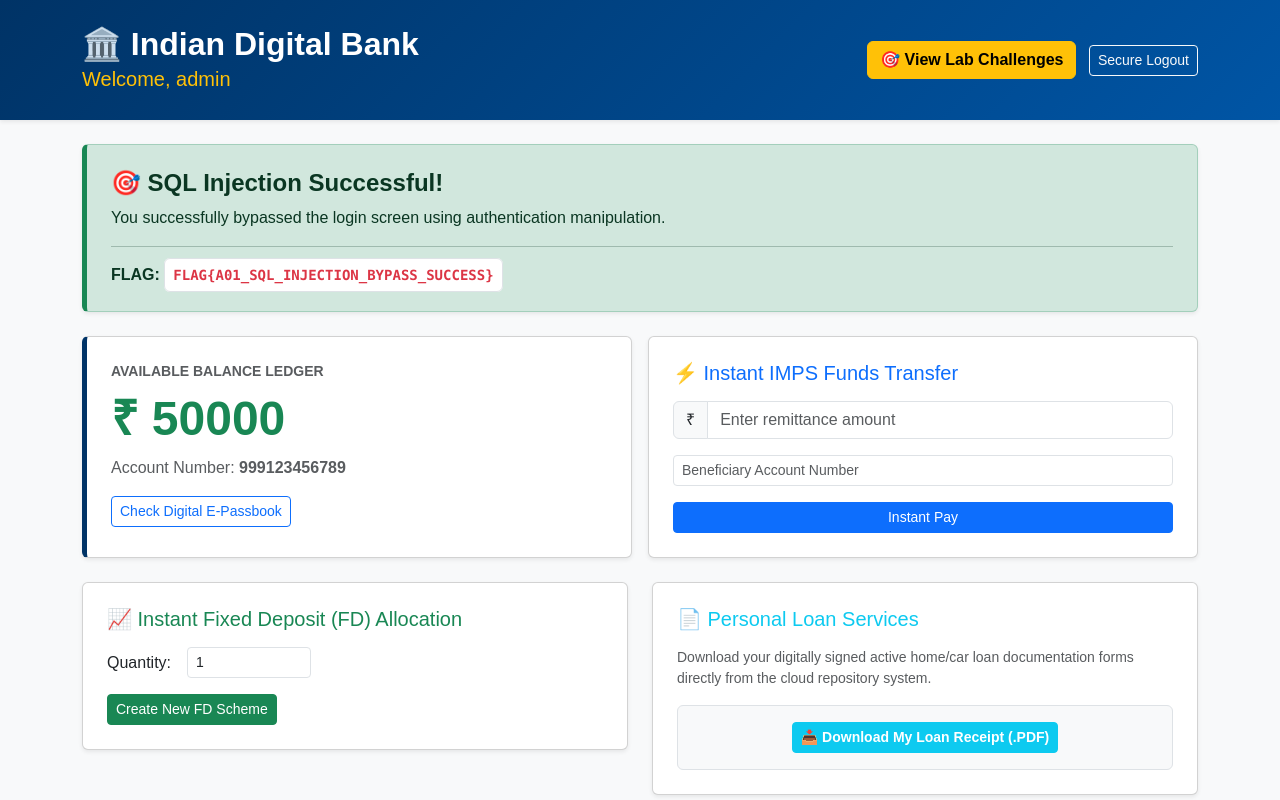
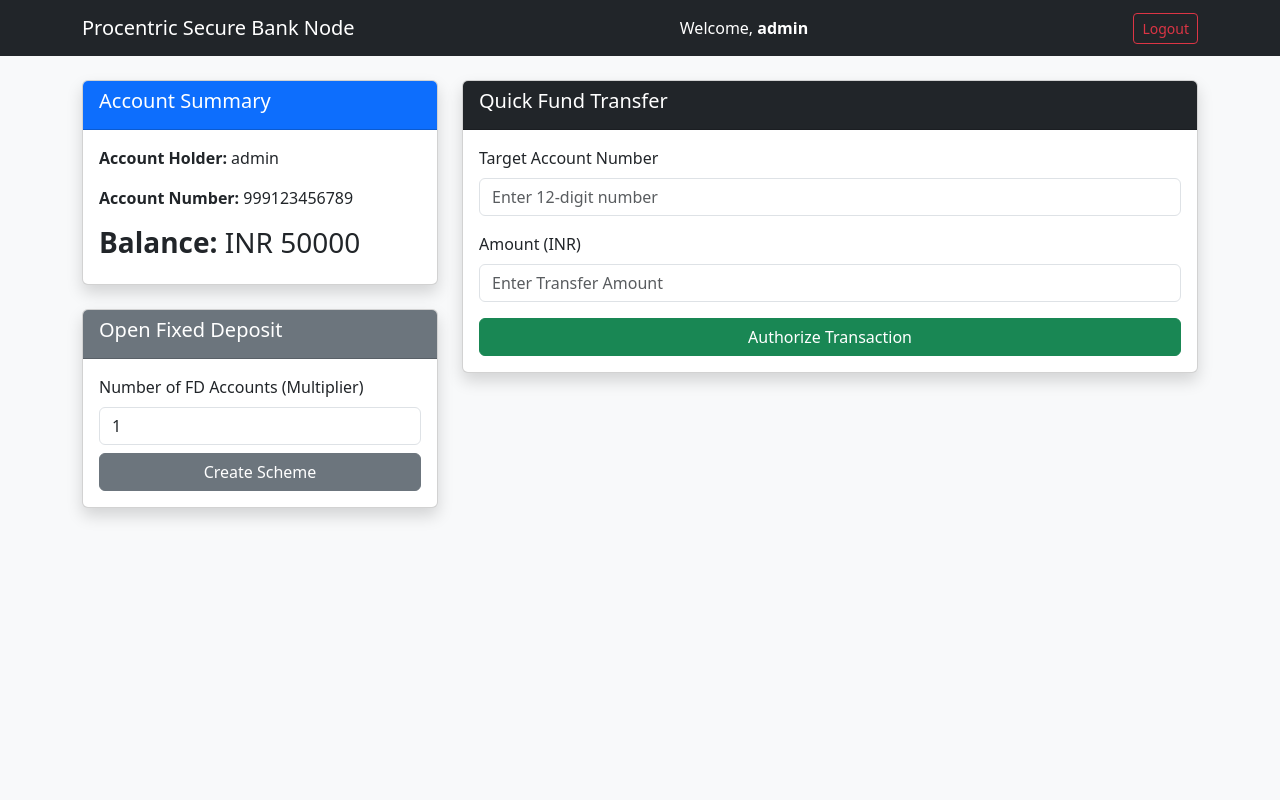
Before and after one commit to tibinjohn193-blip/procentric-cyber-bank, a Flask app: page /dashboard in a window 1280 px wide. Run offline with Flask 3, Linux system fonts and the light colour scheme; a user stored in the database is signed in.

Commit message:
scoreboard.html

```diff
--- a/templates/scoreboard.html
+++ b/templates/scoreboard.html
@@ -1,86 +1,73 @@
 <!DOCTYPE html>
-<html lang="en">
+<html>
 <head>
-    <meta charset="UTF-8">
-    <title>IDB NetBanking - Dashboard</title>
+    <title>Customer Dashboard - Cyber Bank</title>
     <link rel="stylesheet" href="https://cdn.jsdelivr.net/npm/bootstrap@5.3.0/dist/css/bootstrap.min.css">
-    <style>
-        body { background-color: #f8f9fa; font-family: sans-serif; }
-        .bank-header { background: linear-gradient(135deg, #003366, #0055a5); color: white; padding: 25px 0; }
-        .balance-card { background-color: #ffffff; border-left: 5px solid #003366; }
-    </style>
 </head>
-<body>
-    <div class="bank-header shadow-sm">
-        <div class="container d-flex justify-content-between align-items-center">
-            <div>
-                <h2 class="mb-0 fw-bold">🏛️ Indian Digital Bank</h2>
-                <h5 class="text-warning my-1">Welcome, {{ user.username }}</h5>
-            </div>
-            <div>
-                <a href="/tasks" class="btn btn-warning fw-bold me-2">🎯 View Lab Challenges</a>
-                <a href="/logout" class="btn btn-outline-light btn-sm">Secure Logout</a>
-            </div>
+<body class="bg-light">
+    <nav class="navbar navbar-expand-lg navbar-dark bg-dark">
+        <div class="container">
+            <a class="navbar-brand" href="#">Procentric Secure Bank Node</a>
+            <span class="navbar-text text-white">Welcome, <b>{{ user.username }}</b></span>
+            <a href="/logout" class="btn btn-outline-danger btn-sm ms-3">Logout</a>
         </div>
-    </div>
+    </nav>
 
     <div class="container mt-4">
-
-        {% if user.username == 'admin' %}
-        <div class="alert alert-success shadow-sm p-4 mb-4" style="border-left: 5px solid #198754;">
-            <h4 class="alert-heading fw-bold">🎯 SQL Injection Successful!</h4>
-            <p class="mb-0">You successfully bypassed the login screen using authentication manipulation.</p>
-            <hr>
-            <p class="mb-0 fw-bold">FLAG: <code class="bg-white p-2 border rounded text-danger">FLAG{A01_SQL_INJECTION_BYPASS_SUCCESS}</code></p>
+        {% if sql_flag %}
+        <div class="alert alert-warning alert-dismissible fade show shadow" role="alert">
+            🚀 <b>SQL Injection Detected!</b> Dynamic Auth Bypass Key Harvested:
+            <strong class="text-danger">{{ sql_flag }}</strong>
         </div>
         {% endif %}
 
-        <div class="row g-3 mb-4">
-            <div class="col-md-6">
-                <div class="card balance-card shadow-sm p-4 h-100">
-                    <span class="text-muted text-uppercase small fw-bold">Available Balance Ledger</span>
-                    <h1 class="display-5 my-2 text-success fw-bold">₹ {{ user.balance }}</h1>
-                    <p class="mb-0 text-muted">Account Number: <b>{{ user.account_number }}</b></p>
-                    <div class="mt-3"><a href="/passbook/1" target="_blank" class="btn btn-sm btn-outline-primary">Check Digital E-Passbook</a></div>
+        {% with messages = get_flashed_messages() %}
+          {% if messages %}
+            {% for message in messages %}
+              <div class="alert alert-success shadow">🎉 {{ message }}</div>
+            {% endfor %}
+          {% endif %}
+        {% endwith %}
+
+        <div class="row mt-3">
+            <div class="col-md-4">
+                <div class="card shadow mb-4">
+                    <div class="card-header bg-primary text-white"><h5>Account Summary</h5></div>
+                    <div class="card-body">
+                        <p><b>Account Holder:</b> {{ user.username }}</p>
+                        <p><b>Account Number:</b> {{ user.account_number }}</p>
+                        <h3><b>Balance:</b> INR {{ user.balance }}</h3>
+                    </div>
+                </div>
+
+                <div class="card shadow">
+                    <div class="card-header bg-secondary text-white"><h5>Open Fixed Deposit</h5></div>
+                    <div class="card-body">
+                        <form action="/open-fd" method="POST">
+                            <label class="form-label">Number of FD Accounts (Multiplier)</label>
+                            <input type="number" name="qty" class="form-control mb-2" value="1">
+                            <button type="submit" class="btn btn-secondary w-100">Create Scheme</button>
+                        </form>
+                    </div>
                 </div>
             </div>
 
-            <div class="col-md-6">
-                <div class="card shadow-sm p-4 h-100">
-                    <h5 class="text-primary mb-3">⚡ Instant IMPS Funds Transfer</h5>
-                    <form action="/quick-transfer" method="POST">
-                        <div class="input-group mb-3">
-                            <span class="input-group-text">₹</span>
-                            <input type="number" name="amount" class="form-control" placeholder="Enter remittance amount" required>
-                        </div>
-                        <div class="mb-3">
-                            <input type="text" name="target_account" class="form-control form-control-sm" placeholder="Beneficiary Account Number" required>
-                        </div>
-                        <button type="submit" class="btn btn-primary btn-sm w-100">Instant Pay</button>
-                    </form>
-                </div>
-            </div>
-        </div>
-
-        <div class="row">
-            <div class="col-md-6">
-                <div class="card shadow-sm p-4 mb-4">
-                    <h5 class="text-success mb-3">📈 Instant Fixed Deposit (FD) Allocation</h5>
-                    <form action="/open-fd" method="POST">
-                        <div class="d-flex align-items-center mb-3">
-                            <label class="me-3 mb-0">Quantity:</label>
-                            <input type="number" name="qty" class="form-control form-control-sm w-25" value="1" required>
-                        </div>
-                        <button type="submit" class="btn btn-success btn-sm">Create New FD Scheme</button>
-                    </form>
-                </div>
-            </div>
-            <div class="col-md-6">
-                <div class="card shadow-sm p-4">
-                    <h5 class="text-info mb-3">📄 Personal Loan Services</h5>
-                    <p class="text-muted small">Download your digitally signed active home/car loan documentation forms directly from the cloud repository system.</p>
-                    <div class="bg-light p-3 rounded border text-center">
-                        <a href="/download/loan_101.pdf" target="_blank" class="btn btn-sm btn-info text-white fw-bold">📥 Download My Loan Receipt (.PDF)</a>
+            <div class="col-md-8">
+                <div class="card shadow">
+                    <div class="card-header bg-dark text-white"><h5>Quick Fund Transfer</h5></div>
+                    <div class="card-body">
+                        <form action="/quick-transfer" method="POST">
+                            <div class="mb-3">
+                                <label class="form-label">Target Account Number</label>
+                                <input type="text" name="target_account" class="form-control" placeholder="Enter 12-digit number" required>
+                            </div>
+                            <div class="mb-3">
+                                <label class="form-label">Amount (INR)</label>
+                                <input type="number" name="amount" class="form-control" placeholder="Enter Transfer Amount" required>
+                            </div>
+                            <input type="hidden" name="vip_bypass_token" value="default_user_route">
+                            <button type="submit" class="btn btn-success w-100">Authorize Transaction</button>
+                        </form>
                     </div>
                 </div>
             </div>
```
